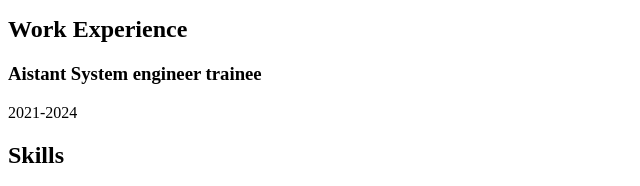
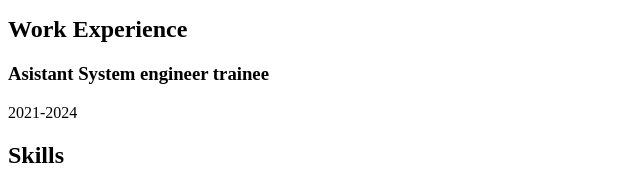
Before and after one commit to sunilhabal/my-first-own-html-project, a plain HTML site: page index.html in a window 1280 px wide. Shown: the part 457-643 px from the top of the page, 0-640 px from the left. Drawn offline with Linux system fonts and the light colour scheme.

Commit message:
Update index.html

```diff
--- a/index.html
+++ b/index.html
@@ -15,7 +15,7 @@
       <li>Bachelor of Engineering in Mechancial Branch(2017-2021)</li>
     </ul>
     <h2>Work Experience</h2>
-    <h3>Aistant System engineer trainee</h3>
+    <h3>Asistant System engineer trainee</h3>
     <p>2021-2024</p>
     <h2>Skills</h2>
     <ul>
```
